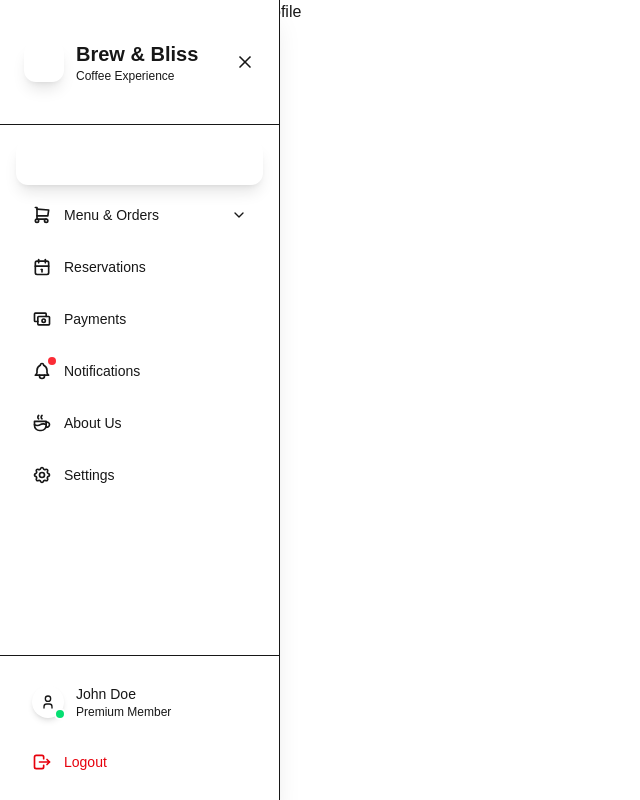
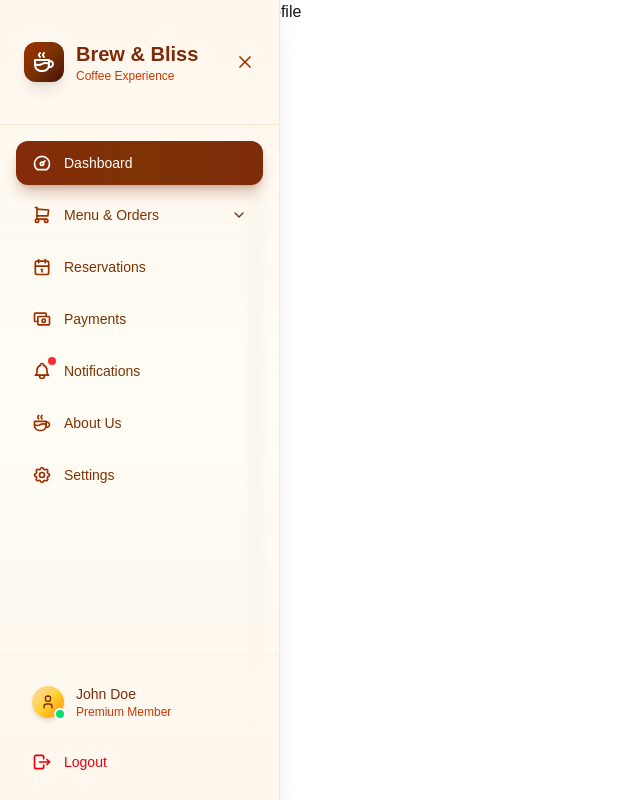
Before and after one commit to lavinianataniela05/cafemanagementsystem, a Next.js app: page /profile in a window 1280 px wide. Shown: the whole page, without its empty margins (0-640 px from the left). Built offline with nearby package versions, Linux system fonts and the light colour scheme.

Commit message:
feat: update SidebarLink and Sidebar components; change color scheme to orange, enhance styling, and improve hover effects for better user experience

```diff
--- a/components/mainpage/sidebar.tsx
+++ b/components/mainpage/sidebar.tsx
@@ -71,8 +71,8 @@ const SidebarLink = ({
         className={`
           flex items-center p-3 rounded-xl w-full transition-all duration-300 relative overflow-hidden
           ${active
-            ? "bg-gradient-to-r from-brown-600 via-brown-500 to-brown-600 text-white shadow-lg shadow-brown-700/30"
-            : "text-brown-800 hover:bg-gradient-to-r hover:from-brown-50 hover:to-brown-100 hover:shadow-sm"
+            ? "bg-gradient-to-r from-orange-900 via-amber-900 to-orange-900 text-white shadow-lg shadow-orange-900/30"
+            : "text-amber-900 hover:bg-gradient-to-r hover:from-orange-50 hover:to-amber-50 hover:shadow-sm"
           }
           ${!open ? "justify-center" : "px-4"}
           group
@@ -80,7 +80,7 @@ const SidebarLink = ({
       >
         {/* Animated background highlight */}
         <motion.div
-          className="absolute inset-0 bg-gradient-to-r from-brown-500/20 to-brown-600/20 rounded-xl"
+          className="absolute inset-0 bg-gradient-to-r from-orange-800/20 to-amber-900/20 rounded-xl"
           initial={{ opacity: 0, scale: 0.8 }}
           animate={{
             opacity: active ? 1 : 0,
@@ -90,7 +90,7 @@ const SidebarLink = ({
         />
 
         <div className="relative flex items-center w-full">
-          <span className={`flex relative ${active ? "text-white" : "text-brown-600 group-hover:text-brown-700"}`}>
+          <span className={`flex relative ${active ? "text-white" : "text-orange-800 group-hover:text-orange-900"}`}>
             {link.icon}
             {hasNotification && (
               <motion.div
@@ -131,7 +131,7 @@ const SidebarLink = ({
             animate={{ opacity: 1, height: "auto" }}
             exit={{ opacity: 0, height: 0 }}
             transition={{ duration: 0.3 }}
-            className="ml-4 mt-1 space-y-1 border-l-2 border-brown-200 pl-4"
+            className="ml-4 mt-1 space-y-1 border-l-2 border-orange-200 pl-4"
           >
             {link.subItems.map((subItem) => (
               <motion.button
@@ -140,7 +140,7 @@ const SidebarLink = ({
                 animate={{ opacity: 1, x: 0 }}
                 whileHover={{ x: 2 }}
                 onClick={() => onClick()}
-                className="flex items-center p-2 rounded-lg w-full text-sm text-brown-700 hover:bg-brown-50 hover:text-brown-800 transition-all duration-200"
+                className="flex items-center p-2 rounded-lg w-full text-sm text-orange-700 hover:bg-orange-50 hover:text-orange-800 transition-all duration-200"
               >
                 {subItem.label}
               </motion.button>
@@ -157,9 +157,9 @@ const SidebarLink = ({
             animate={{ opacity: 1, x: 0, scale: 1 }}
             exit={{ opacity: 0, x: 20, scale: 0.9 }}
             transition={{ type: "spring", damping: 25, stiffness: 300 }}
-            className="absolute left-full ml-3 top-1/2 -translate-y-1/2 bg-brown-800 text-white shadow-xl rounded-lg px-3 py-2 text-sm font-medium whitespace-nowrap z-50 border border-brown-700"
+            className="absolute left-full ml-3 top-1/2 -translate-y-1/2 bg-orange-950 text-white shadow-xl rounded-lg px-3 py-2 text-sm font-medium whitespace-nowrap z-50 border border-orange-800"
           >
-            <div className="absolute -left-1 top-1/2 -translate-y-1/2 w-2 h-2 bg-brown-800 rotate-45 border-l border-b border-brown-700" />
+            <div className="absolute -left-1 top-1/2 -translate-y-1/2 w-2 h-2 bg-orange-950 rotate-45 border-l border-b border-orange-800" />
             {link.label}
           </motion.div>
         )}
@@ -171,7 +171,7 @@ const SidebarLink = ({
 const Logo = ({ open }: { open: boolean }) => (
   <Link href="/" className="flex items-center px-2 py-6 group">
     <motion.div
-      className="h-10 w-10 rounded-xl bg-gradient-to-br from-brown-700 via-brown-600 to-brown-800 flex items-center justify-center shadow-lg relative overflow-hidden"
+      className="h-10 w-10 rounded-xl bg-gradient-to-br from-orange-800 via-amber-900 to-orange-950 flex items-center justify-center shadow-lg relative overflow-hidden"
       whileHover={{ rotate: 5, scale: 1.05 }}
       transition={{ type: "spring", damping: 15 }}
     >
@@ -190,10 +190,10 @@ const Logo = ({ open }: { open: boolean }) => (
         transition={{ delay: 0.1 }}
         className="ml-3"
       >
-        <h1 className="text-xl font-bold text-brown-800 group-hover:text-brown-700 transition-colors">
+        <h1 className="text-xl font-bold text-orange-900 group-hover:text-orange-800 transition-colors">
           Brew & Bliss
         </h1>
-        <p className="text-xs text-brown-600 font-medium">
+        <p className="text-xs text-orange-700 font-medium">
           Coffee Experience
         </p>
       </motion.div>
@@ -221,15 +221,15 @@ const UserProfile = ({
       className={`
         flex items-center p-3 rounded-xl w-full transition-all duration-300
         ${active
-          ? "bg-gradient-to-r from-brown-600 to-brown-500 text-white shadow-lg"
-          : "text-brown-800 hover:bg-brown-50"
+          ? "bg-gradient-to-r from-orange-900 to-amber-900 text-white shadow-lg"
+          : "text-orange-900 hover:bg-orange-50"
         }
         ${!open ? "justify-center" : "px-4"}
       `}
     >
       <div className="relative">
-        <div className="w-8 h-8 rounded-full bg-gradient-to-br from-brown-200 via-brown-300 to-brown-400 flex items-center justify-center shadow-md">
-          <IconUser className="w-4 h-4 text-brown-800" />
+        <div className="w-8 h-8 rounded-full bg-gradient-to-br from-orange-200 via-amber-300 to-orange-400 flex items-center justify-center shadow-md">
+          <IconUser className="w-4 h-4 text-orange-900" />
         </div>
         <div className="absolute -bottom-0.5 -right-0.5 w-3 h-3 bg-green-400 rounded-full border-2 border-white" />
       </div>
@@ -241,7 +241,7 @@ const UserProfile = ({
           className="ml-3 flex-1 text-left"
         >
           <p className="font-medium text-sm">John Doe</p>
-          <p className="text-xs text-brown-600">Premium Member</p>
+          <p className="text-xs text-orange-700">Premium Member</p>
         </motion.div>
       )}
     </motion.button>
@@ -253,12 +253,12 @@ const UserProfile = ({
           initial={{ opacity: 0, x: 20, scale: 0.9 }}
           animate={{ opacity: 1, x: 0, scale: 1 }}
           exit={{ opacity: 0, x: 20, scale: 0.9 }}
-          className="absolute left-full ml-3 top-1/2 -translate-y-1/2 bg-brown-800 text-white shadow-xl rounded-lg px-3 py-2 text-sm font-medium whitespace-nowrap z-50"
+          className="absolute left-full ml-3 top-1/2 -translate-y-1/2 bg-orange-950 text-white shadow-xl rounded-lg px-3 py-2 text-sm font-medium whitespace-nowrap z-50"
         >
-          <div className="absolute -left-1 top-1/2 -translate-y-1/2 w-2 h-2 bg-brown-800 rotate-45" />
+          <div className="absolute -left-1 top-1/2 -translate-y-1/2 w-2 h-2 bg-orange-950 rotate-45" />
           <div>
             <p className="font-medium">John Doe</p>
-            <p className="text-xs text-brown-300">Premium Member</p>
+            <p className="text-xs text-orange-300">Premium Member</p>
           </div>
         </motion.div>
       )}
@@ -376,20 +376,20 @@ export const Sidebar: React.FC<SidebarProps> = ({
         transition={{ type: "spring", damping: 20, stiffness: 200 }}
         className={`
           h-screen fixed left-0 top-0 z-50
-          bg-gradient-to-b from-white via-brown-50/30 to-white
-          border-r border-brown-100/50
+          bg-gradient-to-b from-orange-50 via-amber-50/50 to-orange-50
+          border-r border-orange-200/50
           shadow-xl backdrop-blur-sm
           flex flex-col
           ${open ? 'shadow-2xl' : 'shadow-lg'}
         `}
       >
         {/* Header */}
-        <div className="flex-shrink-0 p-4 border-b border-brown-100/50">
+        <div className="flex-shrink-0 p-4 border-b border-orange-200/50">
           <div className="flex justify-between items-center">
             <Logo open={open} />
             <motion.button
               onClick={toggleSidebar}
-              className="p-2 rounded-full hover:bg-brown-100/50 text-brown-700 transition-colors duration-200"
+              className="p-2 rounded-full hover:bg-orange-100/50 text-orange-800 transition-colors duration-200"
               whileHover={{ scale: 1.1, rotate: 5 }}
               whileTap={{ scale: 0.95 }}
             >
@@ -404,7 +404,7 @@ export const Sidebar: React.FC<SidebarProps> = ({
         </div>
 
         {/* Navigation */}
-        <div className="flex-1 p-4 overflow-y-auto scrollbar-thin scrollbar-thumb-brown-200 scrollbar-track-transparent">
+        <div className="flex-1 p-4 overflow-y-auto scrollbar-thin scrollbar-thumb-amber-200 scrollbar-track-transparent">
           <nav className="space-y-2">
             {links.map((link, index) => (
               <motion.div
@@ -429,7 +429,7 @@ export const Sidebar: React.FC<SidebarProps> = ({
         </div>
 
         {/* Footer */}
-        <div className="flex-shrink-0 p-4 border-t border-brown-100/50 space-y-2">
+        <div className="flex-shrink-0 p-4 border-t border-amber-100/50 space-y-2">
           {/* User Profile */}
           <div
             onMouseEnter={() => setHoveredItem('profile')}
```
